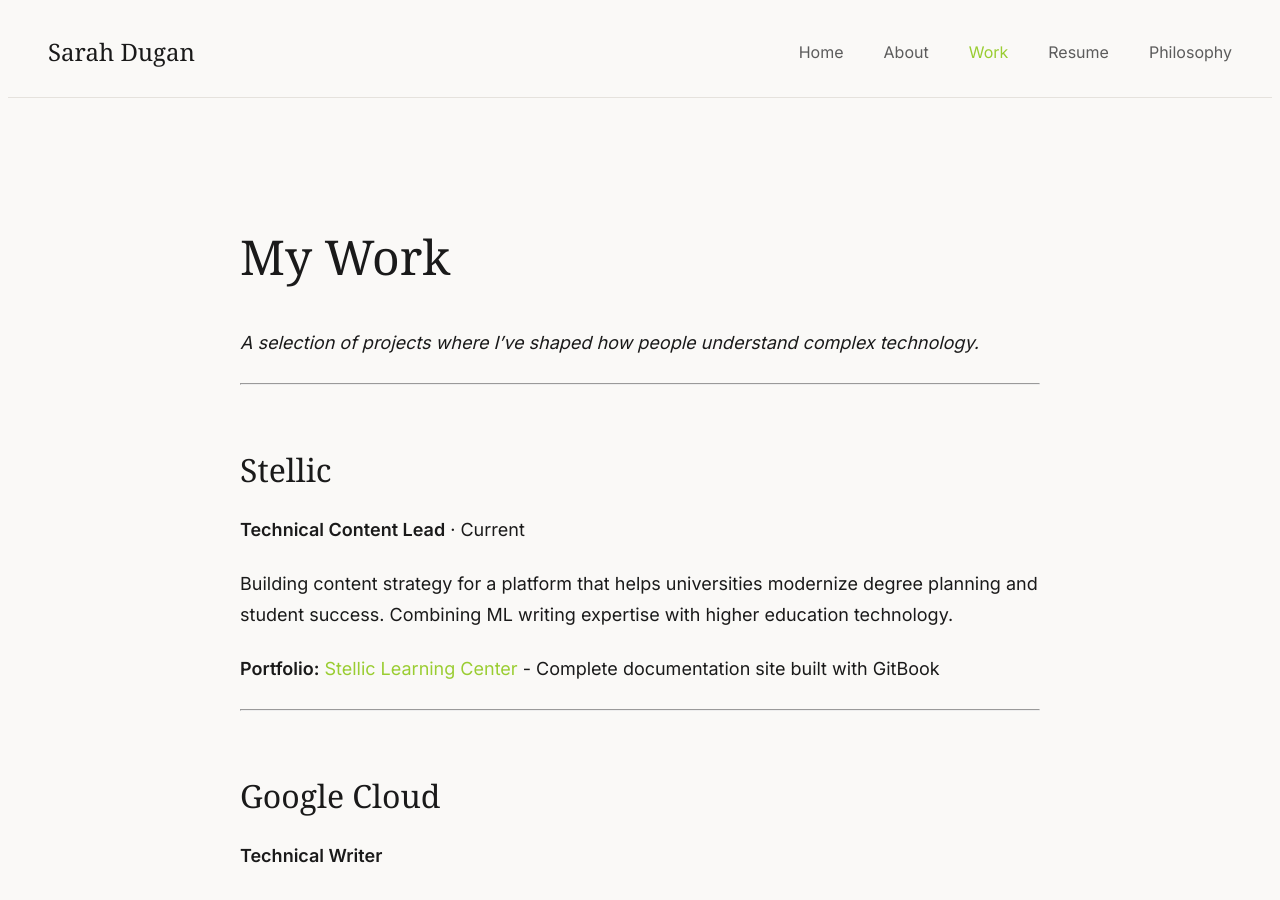
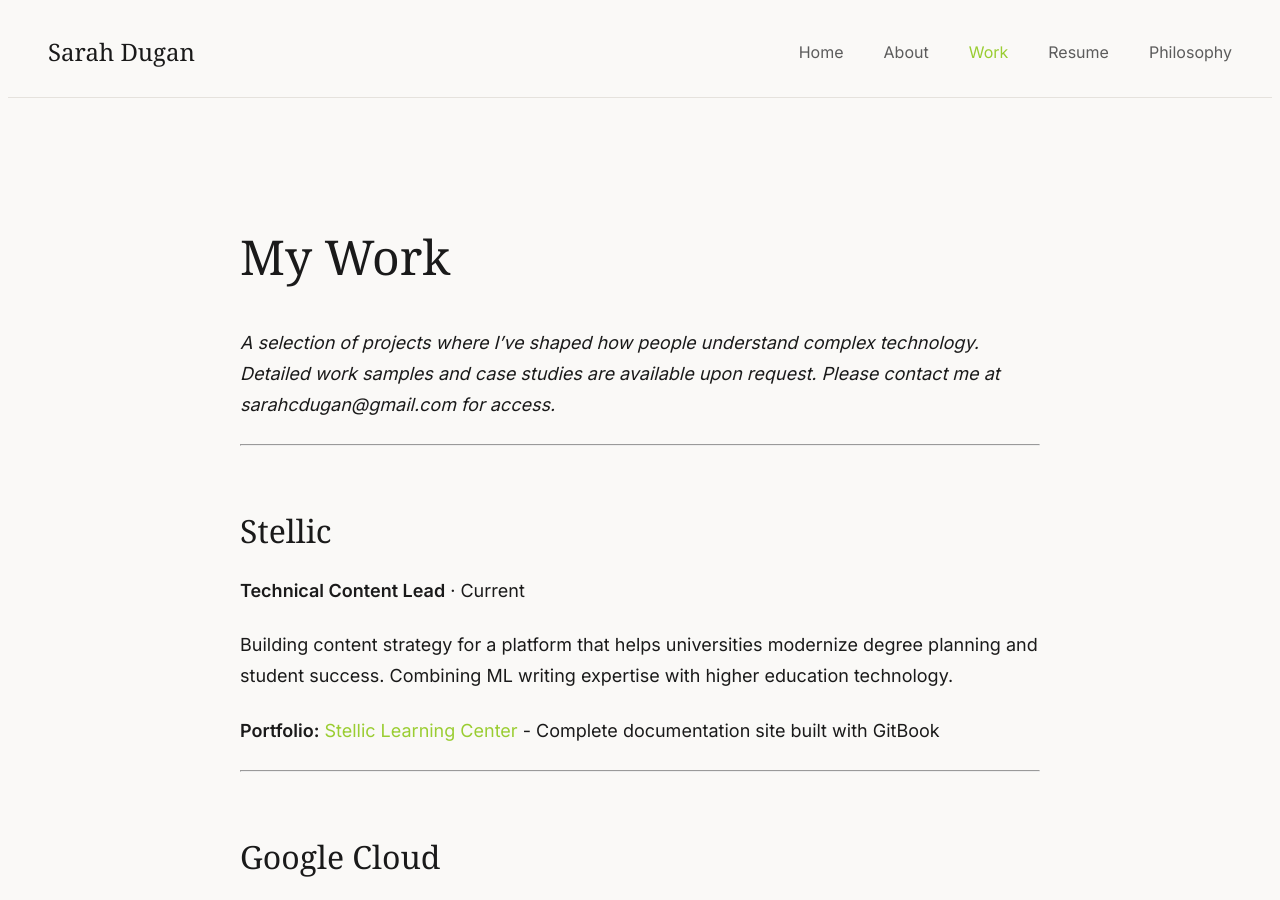
Before and after one commit to scrivera-dugan/site, a Jekyll site: the page built from my-work.md, in a window 1280 px wide and 900 px high. Built offline with Jekyll 4.4.1, drawn with Linux system fonts in a browser that asks for light colours; some web fonts are replaced.

Commit message:
Update my-work.md

```diff
--- a/my-work.md
+++ b/my-work.md
@@ -3,7 +3,8 @@ layout: default
 title: My Work
 ---
 # My Work
-*A selection of projects where I've shaped how people understand complex technology.*
+*A selection of projects where I've shaped how people understand complex technology.
+Detailed work samples and case studies are available upon request. Please contact me at sarahcdugan@gmail.com for access.*
 
 ---
 
```
